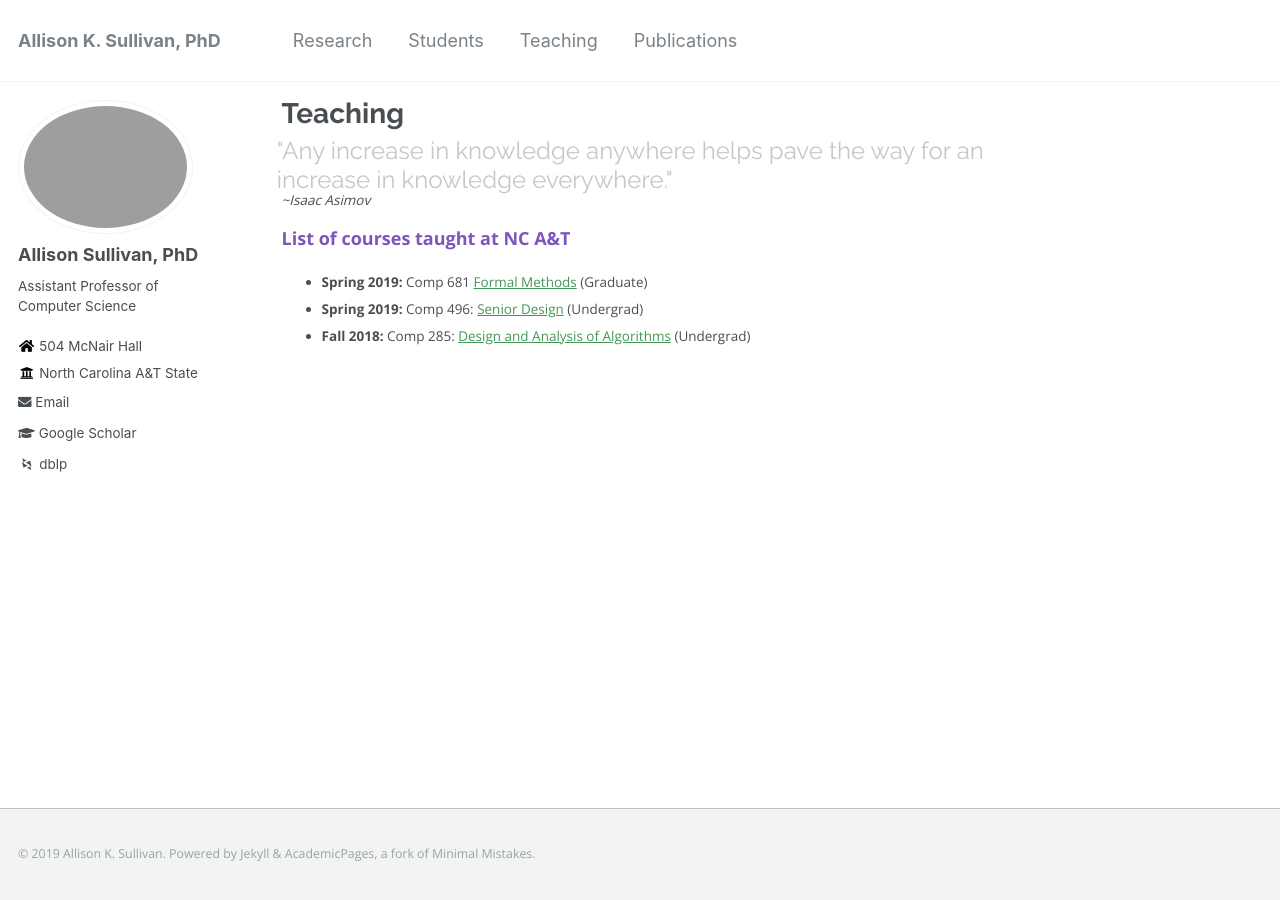
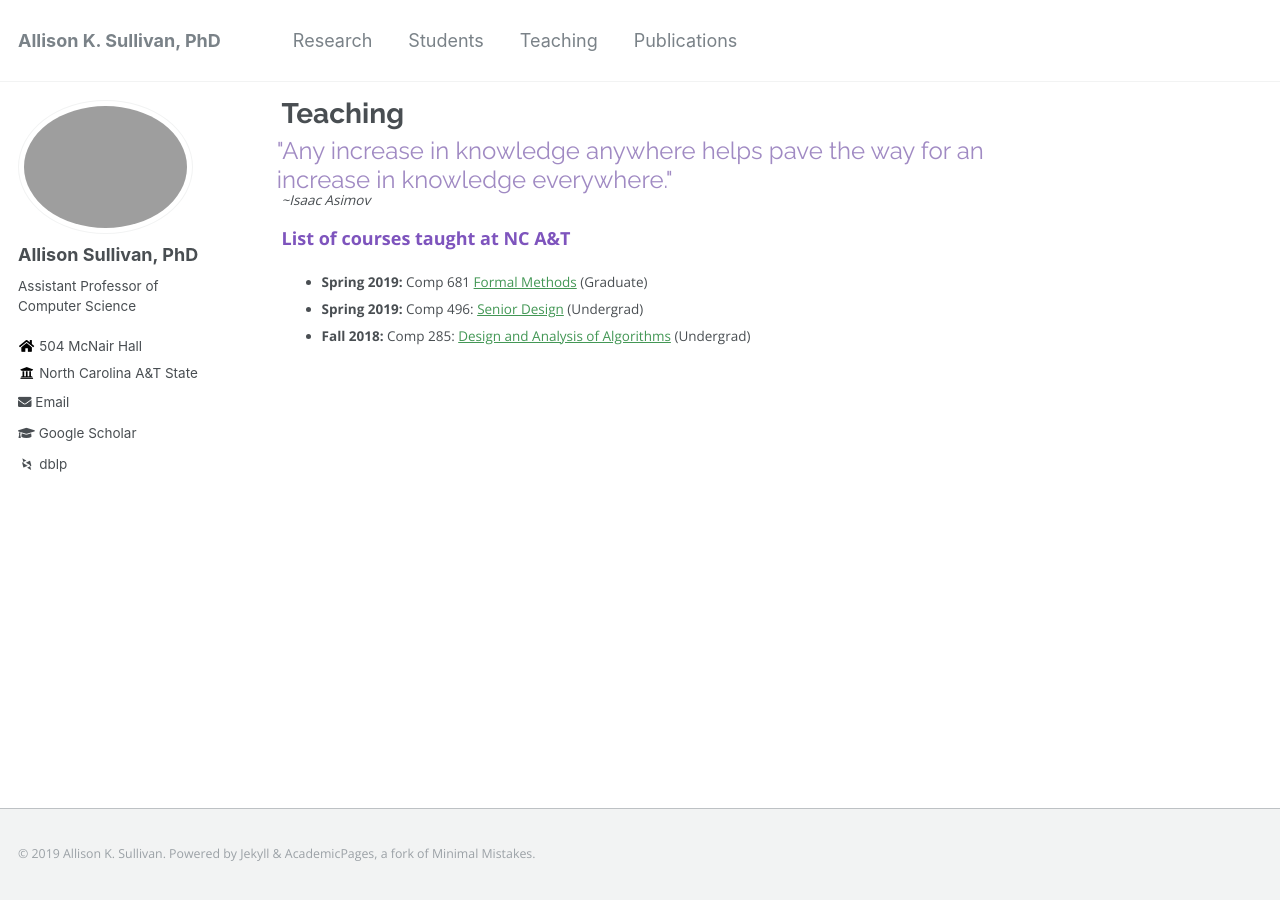
Before and after one commit to Allisonius/allisonius.github.io, a Jekyll site: the page built from _pages/teaching.md, in a window 1280 px wide. Built offline with Jekyll 4.4.1, drawn with Linux system fonts in a browser that asks for light colours; some web fonts are replaced.

Commit message:
Update _page.scss

```diff
--- a/_sass/_page.scss
+++ b/_sass/_page.scss
@@ -59,7 +59,7 @@
 
    h4 {
      font-size: 24px;
-      color: #c8c5cc;
+      color: #a08ac3;
       font-family: 'Raleway', cursive;
       font-weight: normal;
       margin: -0.2em;
```
